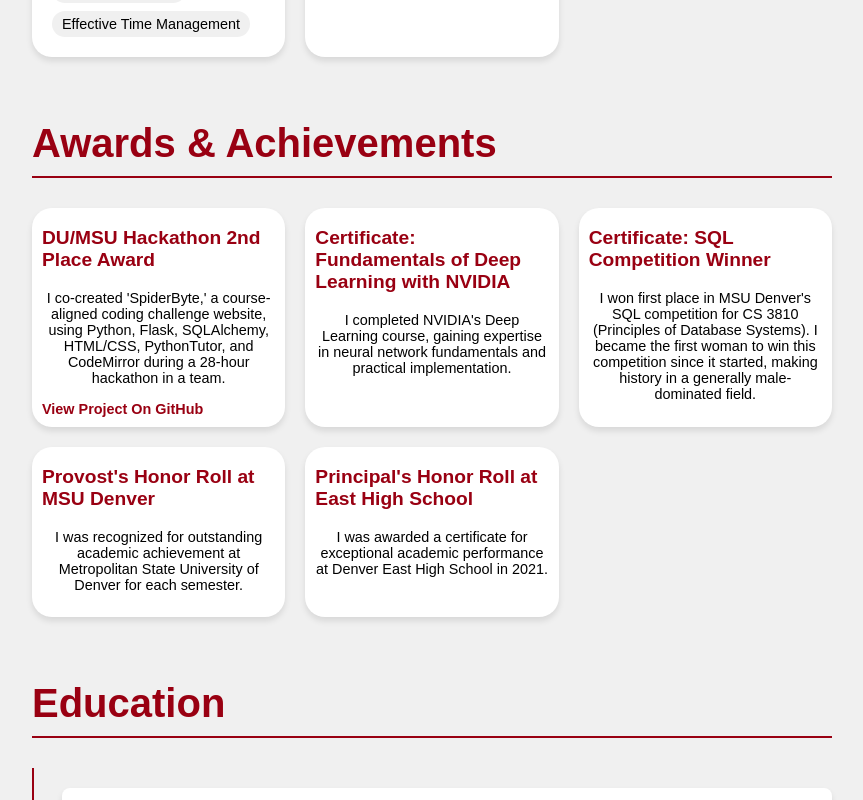
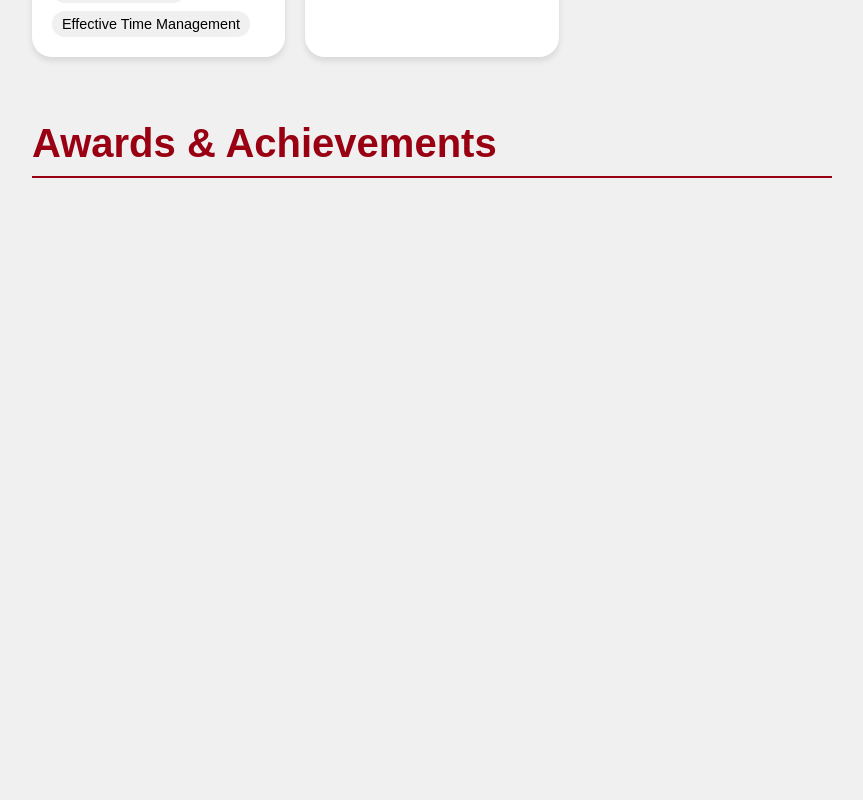
Before and after one commit to cecehoush/portfolio, a React (Create React App) app: page /portfolio in a window 1280 px wide. Shown: the part 3480-4280 px from the top of the page, without its empty margins (208-1071 px from the left). Built offline with nearby package versions, Linux system fonts and the light colour scheme.

Commit message:
new awards & achievements look

```diff
--- /dev/null
+++ b/src/screens/portfolio/AwardsSection.js
@@ -0,0 +1,58 @@
+import React, { useEffect, useRef } from 'react';
+import { gsap } from 'gsap';
+import { ScrollTrigger } from 'gsap/ScrollTrigger';
+
+gsap.registerPlugin(ScrollTrigger);
+
+const AwardsSection = ({ awardsData }) => {
+  const sectionRef = useRef(null);
+
+  useEffect(() => {
+    const awards = sectionRef.current.querySelectorAll('.award-item');
+
+    gsap.set(awards, { opacity: 0, x: -50 });
+
+    awards.forEach((award, index) => {
+      gsap.to(award, {
+        scrollTrigger: {
+          trigger: award,
+          start: 'top bottom-=100',
+          toggleActions: 'play none none reverse'
+        },
+        opacity: 1,
+        x: 0,
+        duration: 0.5,
+        ease: 'power2.out',
+        delay: index * 0.1
+      });
+    });
+
+    return () => {
+      ScrollTrigger.getAll().forEach(trigger => trigger.kill());
+    };
+  }, []);
+
+  return (
+    <section className="awards" ref={sectionRef}>
+      <h2>Awards & Achievements</h2>
+      <ul className="awards-list">
+        {awardsData.map((award, index) => (
+          <li key={index} className="award-item">
+            <div className="award-icon">🏆</div>
+            <div className="award-content">
+              <h3>{award.title}</h3>
+              <p>{award.description}</p>
+              {award.link && (
+                <a href={award.link} target="_blank" rel="noopener noreferrer">
+                  View Project
+                </a>
+              )}
+            </div>
+          </li>
+        ))}
+      </ul>
+    </section>
+  );
+};
+
+export default AwardsSection;
--- a/src/screens/portfolio/Portfolio.css
+++ b/src/screens/portfolio/Portfolio.css
@@ -1,7 +1,6 @@
 .portfolio-container {
     font-family: 'Arial', sans-serif;
     background-color: #f0f0f0;
-    /* background-color: #e3e3e3; */
     color: #000;
 }
 
@@ -71,7 +70,7 @@
     line-height: 1.4;
 }
 
-/* Work Experience Section with Images */
+/* Work Experience Images */
 .portfolio-container .experience-item {
     display: flex;
     flex-direction: column;
@@ -191,39 +190,51 @@
     transform: translateY(-2px);
 }
 
-/* Awards Section */
-.portfolio-container .awards-container {
-    display: grid;
-    grid-template-columns: repeat(auto-fit, minmax(250px, 1fr));
-    gap: 20px;
+/* Awards & Achievements Section */
+
+.awards-list {
+    list-style-type: none;
+    padding: 0;
   }
 
-.portfolio-container .award-item {
+  .award-item {
     background-color: #fff;
-    border-radius: 20px;
-    padding: 0px 10px 10px 10px;
-    box-shadow: 0 4px 6px rgba(0, 0, 0, 0.1);
+    border-radius: 8px;
+    box-shadow: 0 2px 4px rgba(0, 0, 0, 0.1);
+    margin-bottom: 20px;
+    padding: 20px;
+    display: flex;
+    align-items: flex-start;
     transition: transform 0.3s ease, box-shadow 0.3s ease;
   }
 
-.portfolio-container .award-item:hover {
+  .award-item:hover {
     transform: translateY(-5px);
-    box-shadow: 0 6px 8px rgba(0, 0, 0, 0.15);
+    box-shadow: 0 4px 8px rgba(0, 0, 0, 0.15);
   }
 
-.portfolio-container .award-item h3 {
-    font-size: 1.2rem;
+  .award-icon {
+    font-size: 2rem;
+    margin-right: 20px;
     color: #990012;
   }
 
-.portfolio-container .award-item p {
-    font-size: 0.9rem;
-    color: #000;
-    text-align: center;
+  .award-content {
+    flex: 1;
   }
 
-.portfolio-container .award-item a {
-    display: inline-block;
+  .award-content h3 {
+    color: #990012;
+    margin-bottom: 10px;
+  }
+
+  .award-content p {
+    color: #333;
+    font-size: 0.9rem;
+    margin-bottom: 10px;
+  }
+
+  .award-content a {
     color: #990012;
     text-decoration: none;
     font-weight: bold;
@@ -231,8 +242,9 @@
     transition: color 0.3s ease;
   }
 
-.portfolio-container .award-item a:hover {
+  .award-content a:hover {
     color: #660000;
+    text-decoration: underline;
   }
 
 /* Education Section */
--- a/src/screens/portfolio/Portfolio.js
+++ b/src/screens/portfolio/Portfolio.js
@@ -3,20 +3,20 @@ import { gsap } from 'gsap';
 import { ScrollTrigger } from 'gsap/ScrollTrigger';
 import NavBar from '../../navigation/NavBar';
 import './Portfolio.css';
-import rainbowImage from '../../assets/rainbow.png';
 import sustainabilityHub from '../../assets/sustainabilityHub.jpg';
 import rowdyTeam from '../../assets/rowdyTeam.jpg';
 import shPresenting from '../../assets/shPresenting.png';
 import sillySH from '../../assets/sillySH.png';
 import dansCookies from '../../assets/dansCookies.jpg';
 import teamRowdy from '../../assets/teamRowdy.jpg';
+import AwardsSection from './AwardsSection';
 
 gsap.registerPlugin(ScrollTrigger);
 
 const Portfolio = () => {
     const experienceRef = useRef(null);
     const skillsRef = useRef(null);
-    const awardsRef = useRef(null);
+    // const awardsRef = useRef(null);
     const educationRef = useRef(null);
     const referencesRef = useRef(null);
 
@@ -174,7 +174,7 @@ const Portfolio = () => {
 
         animateSection(experienceRef.current, '.experience-item');
         animateSection(skillsRef.current, '.skill-category');
-        animateSection(awardsRef.current, '.award-item');
+        // animateSection(awardsRef.current, '.award-item');
         animateSection(educationRef.current, '.education-item');
         animateSection(referencesRef.current, '.reference-row');
     }, []);
@@ -230,7 +230,10 @@ const Portfolio = () => {
                     </div>
                 </section>
 
-                <section className="awards" ref={awardsRef}>
+                <AwardsSection awardsData={awardsData} />
+
+
+                {/* <section className="awards" ref={awardsRef}>
                     <h2>Awards & Achievements</h2>
                     <div className="awards-container">
                         {awardsData.map((award, index) => (
@@ -245,7 +248,7 @@ const Portfolio = () => {
                             </div>
                         ))}
                     </div>
-                </section>
+                </section> */}
 
                 <section className="education" ref={educationRef}>
                     <h2>Education</h2>
```
Lines whose indentation alone changed are shown as unchanged.
